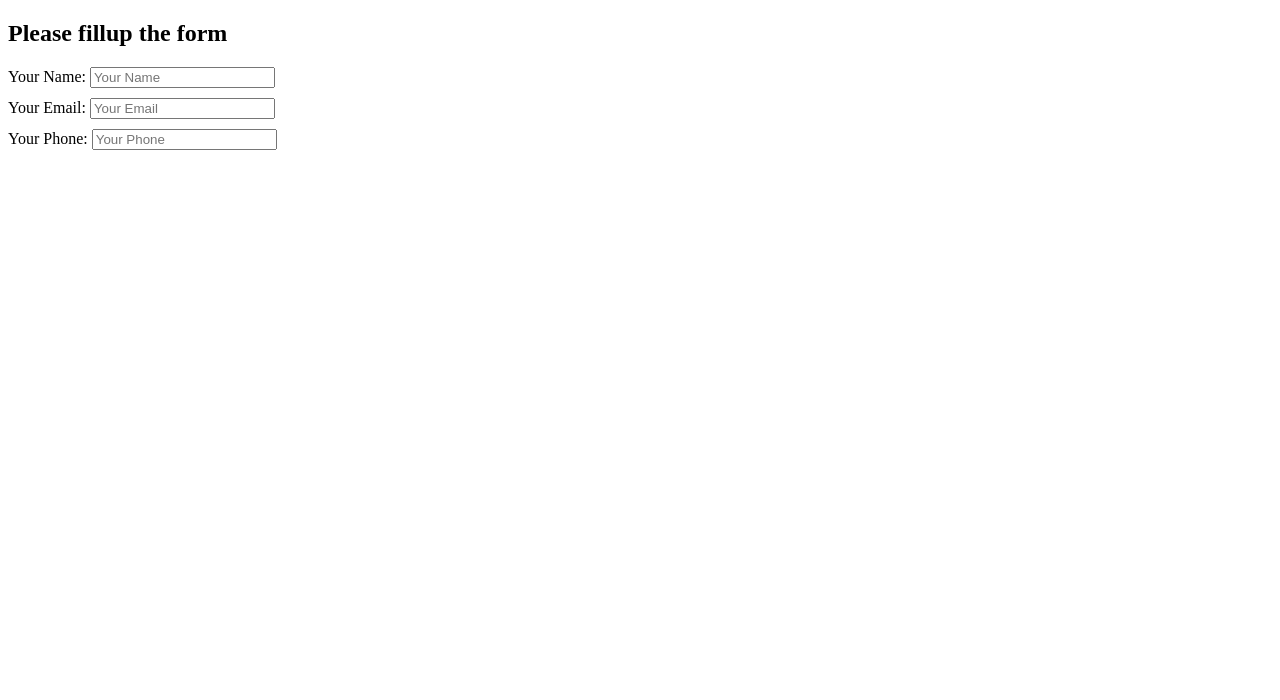
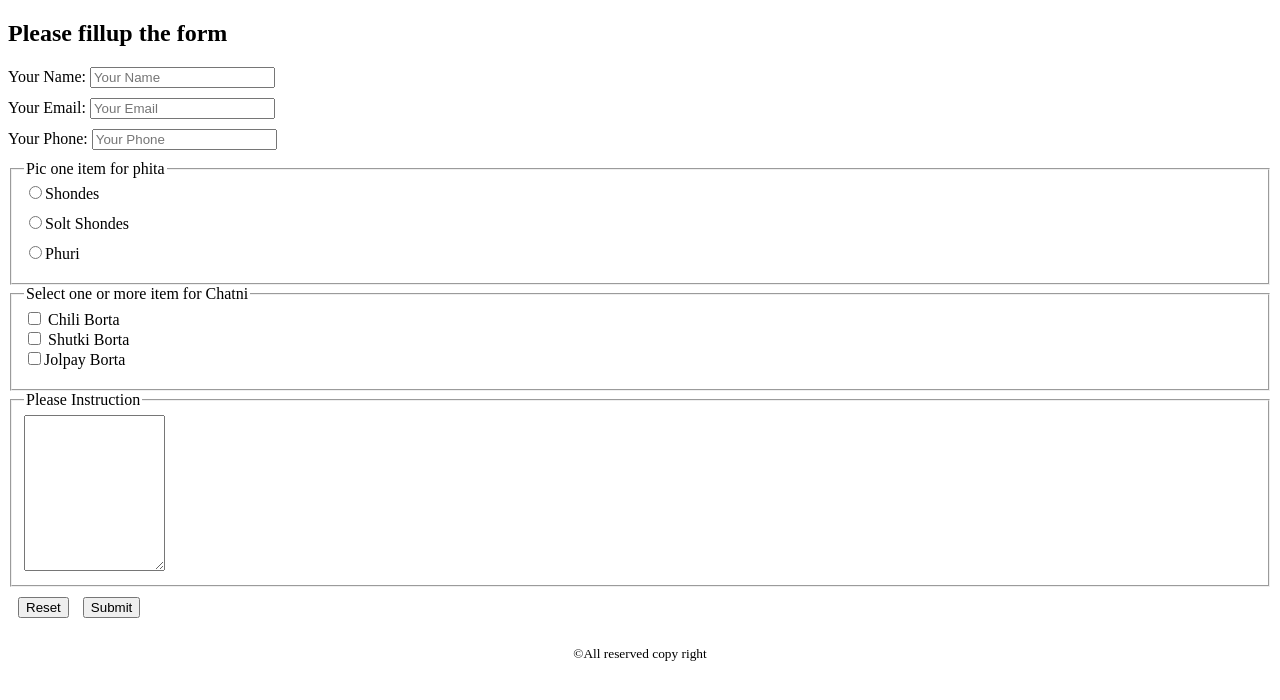
Before and after one commit to abdurrahmansiu/first1-website, a plain HTML site: page web.html/form.html in a window 1280 px wide. Drawn offline with Linux system fonts and the light colour scheme.

Commit message:
create of form page

```diff
--- a/web.html/form.html
+++ b/web.html/form.html
@@ -28,10 +28,41 @@
                 <label for="Phone"> Your Phone:
                     <input type="text" id="Phone" placeholder="Your Phone">
                 </label>
-            </section>
+                <fieldset>
+                    <legend> Pic one item for phita </legend>
+                     <label for="Shondes">
+                        <input type="radio" name="Phita" id="Shondes">Shondes
+                     </label>
+                     <label for="Solt Shondes">
+                         <input type="radio" name="Phita" id="Solt Shondes">Solt Shondes
+                     </label>
+                     <label for="phuri">
+                        <input type="radio" name="Phita" id="phuri">Phuri
+                     </label>
+                </fieldset>
+
+
+                <fieldset>
+                    <legend> Select one or more item for Chatni </legend>
+                    <label for="Chili">
+                        <input type="checkbox" name="Chatni" id="Chili"> Chili Borta
+                    <label for="Shutki">
+                        <input type="checkbox" name="Chatni" id="Shutki"> Shutki Borta
+                    <label for="Jolpay">
+                        <input type="checkbox" name="Chatni" id="Jolpay">Jolpay Borta
+                    </label>
+                </fieldset>
+                <fieldset>
+                    <legend> Please Instruction</legend>
+                    <textarea name="" id="" cols="15" rows="10"></textarea>
+                </fieldset>
+                <input  style="margin: 10px;" type="reset" value="Reset">
+                 <input type="submit" value="Submit">
+                </section>
+
     </main>
     <footer>
-
+            <p style="text-align: center;"><small>&copy;All reserved copy right  </small></p>
     </footer>
  </body>
 </html>
```
